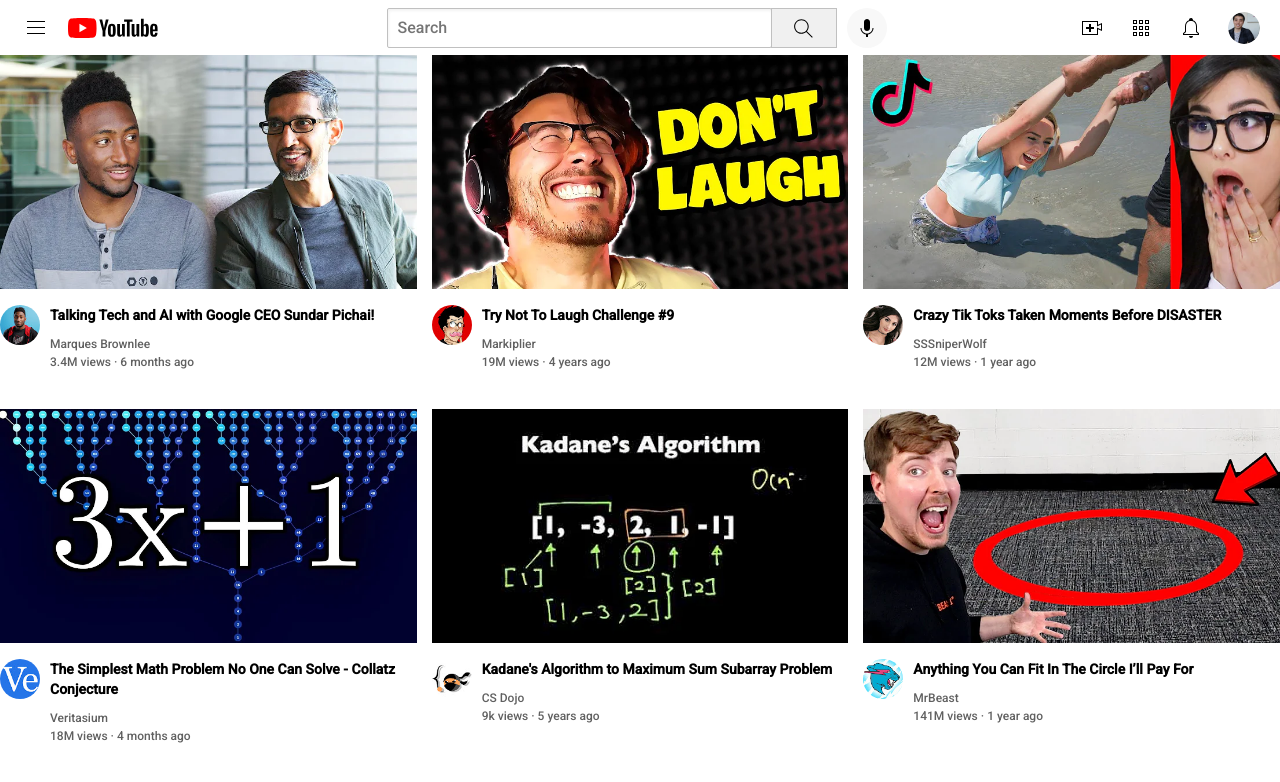
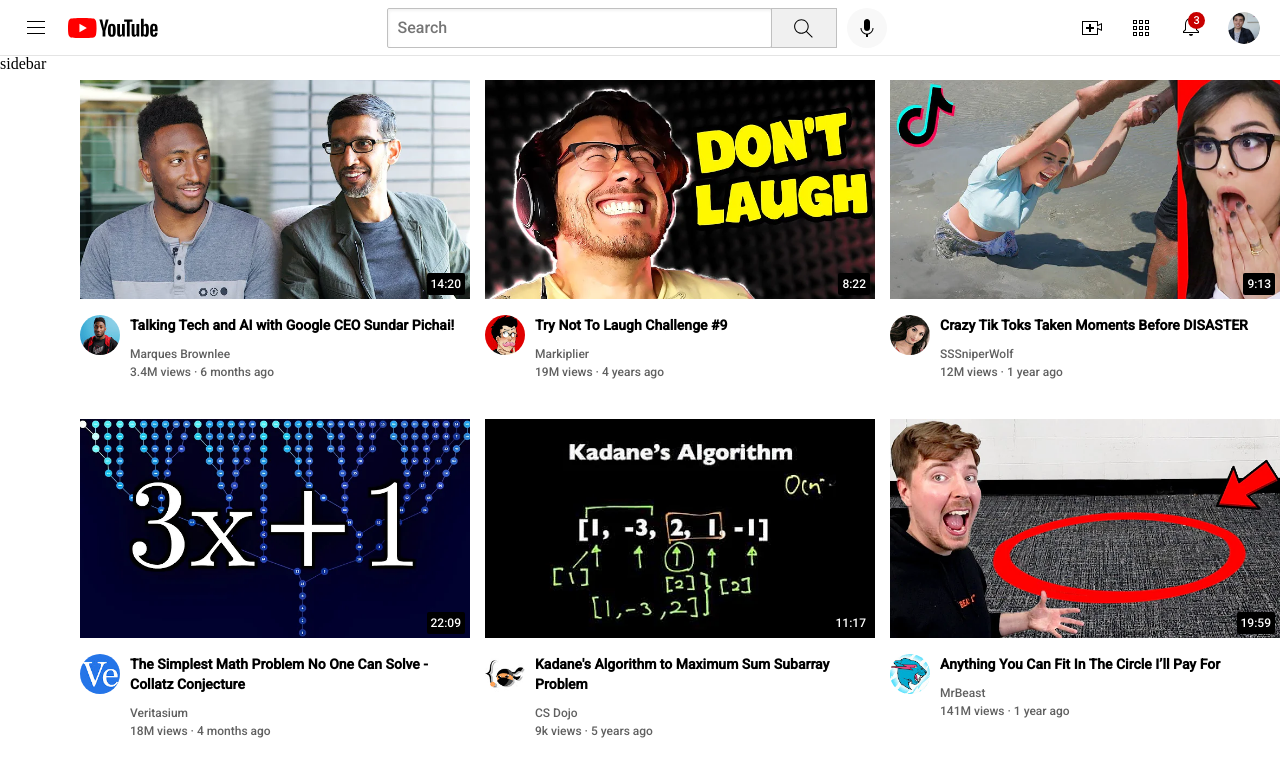
Before and after one commit to AlexandrosBest/Creating_youtube, a plain HTML site: page youtube.html in a window 1280 px wide. Drawn offline with Linux system fonts and the light colour scheme.

Commit message:
CSS postion + position absolute and relative

```diff
--- a/styles/general.css
+++ b/styles/general.css
@@ -6,4 +6,6 @@ p {
 
   body {
     margin: 0;
+    padding-top: 80px;
+    padding-left: 80px;
   }
--- a/styles/header.css
+++ b/styles/header.css
@@ -3,6 +3,15 @@
     display: flex;
     flex-direction: row;
     justify-content: space-between;
+    position: fixed;
+    top: 0;
+    left: 0;
+    right: 0;
+    z-index: 100;
+    background-color: white;
+    border-bottom-width: 1px;
+    border-bottom-style: solid;
+    border-bottom-color: rgba(228, 228, 228);
 }
 
 .left-section {
@@ -98,6 +107,24 @@
     height: 24px;
 }
 
+.notifications-icon-container {
+    position: relative;
+}
+
+.notifications-count {
+    position: absolute;
+    top: -2px;
+    right: -2px;
+    background-color: rgba(200, 0, 0);
+    color: white;
+    font-family: Roboto, Arial;
+    font-size: 11px;
+    padding-left: 5px;
+    padding-right: 5px;
+    padding-top: 2px;
+    padding-bottom: 2px;
+    border-radius: 10px;
+}
 .current-user-picture {
     height: 32px;
     border-radius: 16px;
--- /dev/null
+++ b/styles/sidebar.css
@@ -0,0 +1,8 @@
+.sidebar {
+  position: fixed;
+  left: 0;
+  bottom: 0;
+  top: 55px;
+  background-color: white;
+  width: 72px;
+}
--- a/styles/video.css
+++ b/styles/video.css
@@ -48,3 +48,24 @@
   column-gap: 15px;
   row-gap: 40px;
 }
+
+.video-time {
+  font-family: Roboto, Arial;
+  font-size: 12px;
+  font-weight: 500;
+  padding-left: 4px;
+  padding-right: 4px;
+  padding-top: 4px;
+  padding-bottom: 4px;
+  border-radius: 2px;
+  background-color: black;
+  color: white;
+  position: absolute;
+  bottom: 8px;
+  right: 5px;
+}
+
+.thumbnail-row {
+  margin-bottom: 12px;
+  position: relative;
+}
--- a/youtube.html
+++ b/youtube.html
@@ -2,9 +2,12 @@
 <html>
   <head>
     <title>YouTube.com Clone</title>
+    <!--Style Sheets-->
     <link rel="stylesheet" href="styles/general.css">
     <link rel="stylesheet" href="styles/header.css">
     <link rel="stylesheet" href="styles/video.css">
+    <link rel="stylesheet" href="styles/sidebar.css">
+    <!--Fonts-->
     <link rel="preconnect" href="https://fonts.googleapis.com">
     <link rel="preconnect" href="https://fonts.gstatic.com" crossorigin>
     <link href="https://fonts.googleapis.com/css2?family=Roboto:ital,wght@0,500;1,700&display=swap" rel="stylesheet">
@@ -27,9 +30,16 @@
       <div class="right-section">
         <img class="upload-icon" src="icons/upload.svg">
         <img class="youtube-apps-icon" src="icons/youtube-apps.svg">
-        <img class="notifications-icon" src="icons/notifications.svg">
+        <div class="notifications-icon-container">
+          <img class="notifications-icon" src="icons/notifications.svg">
+          <div class="notifications-count">3</div>
+        </div>
         <img class="current-user-picture" src="channel-pictures/my-channel.jpeg">
       </div>
+    </div>
+
+    <div class="sidebar">
+      sidebar
     </div>
 
 
@@ -37,6 +47,7 @@
       <div class="video-preview">
         <div class="thumbnail-row">
           <img class="thumbnail" src="thumbnails/thumbnail-1.webp">
+          <div class="video-time">14:20</div>
         </div>
         <div class="video-info-grid">
           <div class="channel-picture">
@@ -59,6 +70,7 @@
       <div class="video-preview">
         <div class="thumbnail-row">
           <img class="thumbnail" src="thumbnails/thumbnail-2.webp">
+          <div class="video-time">8:22</div>
         </div>
         <div class="video-info-grid">
           <div class="channel-picture">
@@ -81,6 +93,7 @@
       <div class="video-preview">
         <div class="thumbnail-row">
           <img class="thumbnail" src="thumbnails/thumbnail-3.webp">
+          <div class="video-time">9:13</div>
         </div>
         <div class="video-info-grid">
           <div class="channel-picture">
@@ -103,6 +116,7 @@
       <div class="video-preview">
         <div class="thumbnail-row">
           <img class="thumbnail" src="thumbnails/thumbnail-4.webp">
+          <div class="video-time">22:09</div>
         </div>
         <div class="video-info-grid">
           <div class="channel-picture">
@@ -125,6 +139,7 @@
       <div class="video-preview">
         <div class="thumbnail-row">
           <img class="thumbnail" src="thumbnails/thumbnail-5.webp">
+          <div class="video-time">11:17</div>
         </div>
         <div class="video-info-grid">
           <div class="channel-picture">
@@ -147,6 +162,7 @@
       <div class="video-preview">
         <div class="thumbnail-row">
           <img class="thumbnail" src="thumbnails/thumbnail-6.webp">
+          <div class="video-time">19:59</div>
         </div>
         <div class="video-info-grid">
           <div class="channel-picture">
```
